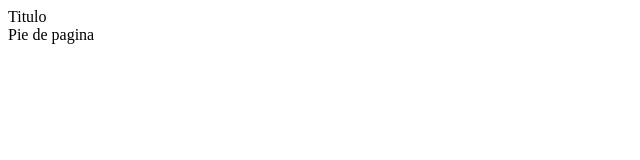
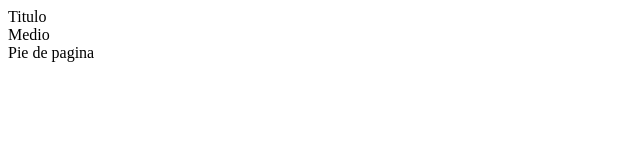
Before and after one commit to sararr/sarita72, a plain HTML site: page index.html in a window 1280 px wide. Shown: the whole page, without its empty margins (0-640 px from the left). Drawn offline with Linux system fonts and the light colour scheme.

Commit message:
Agregue section

```diff
--- a/index.html
+++ b/index.html
@@ -5,6 +5,7 @@
 </head>
 <body>
 	<header>Titulo</header>
+	<section>Medio</section>
 	<footer>Pie de pagina</footer>
 </body>
 </html>
```
